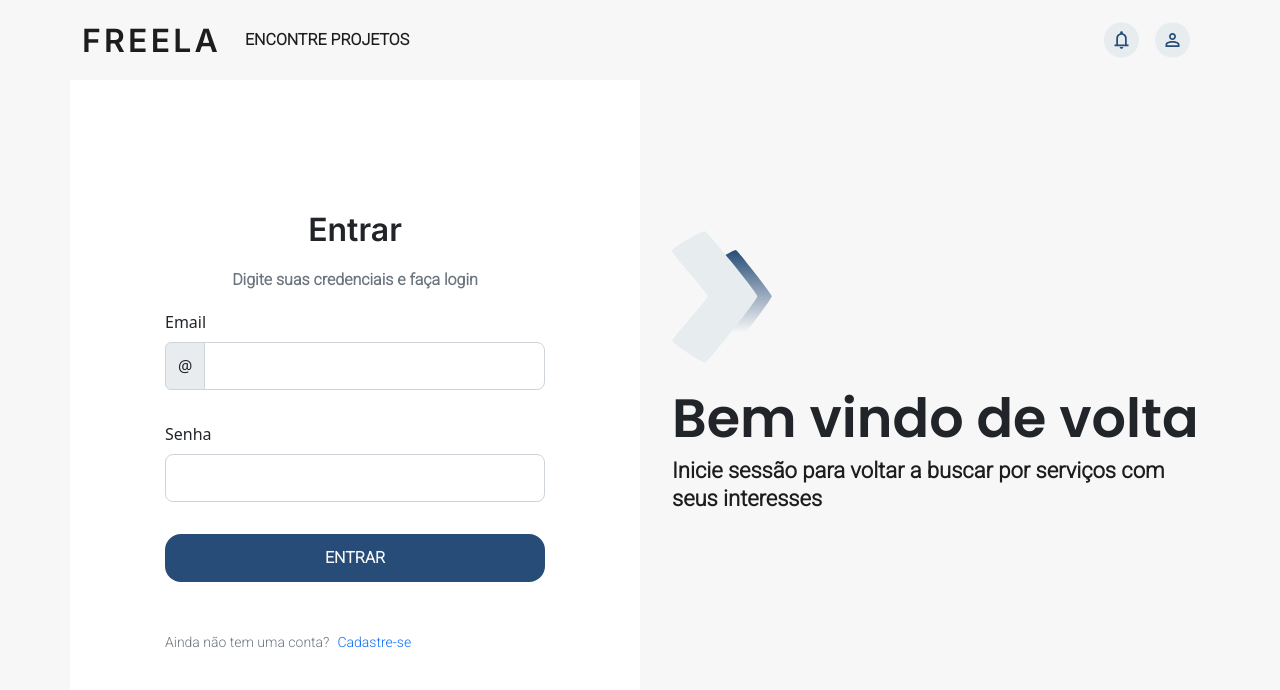
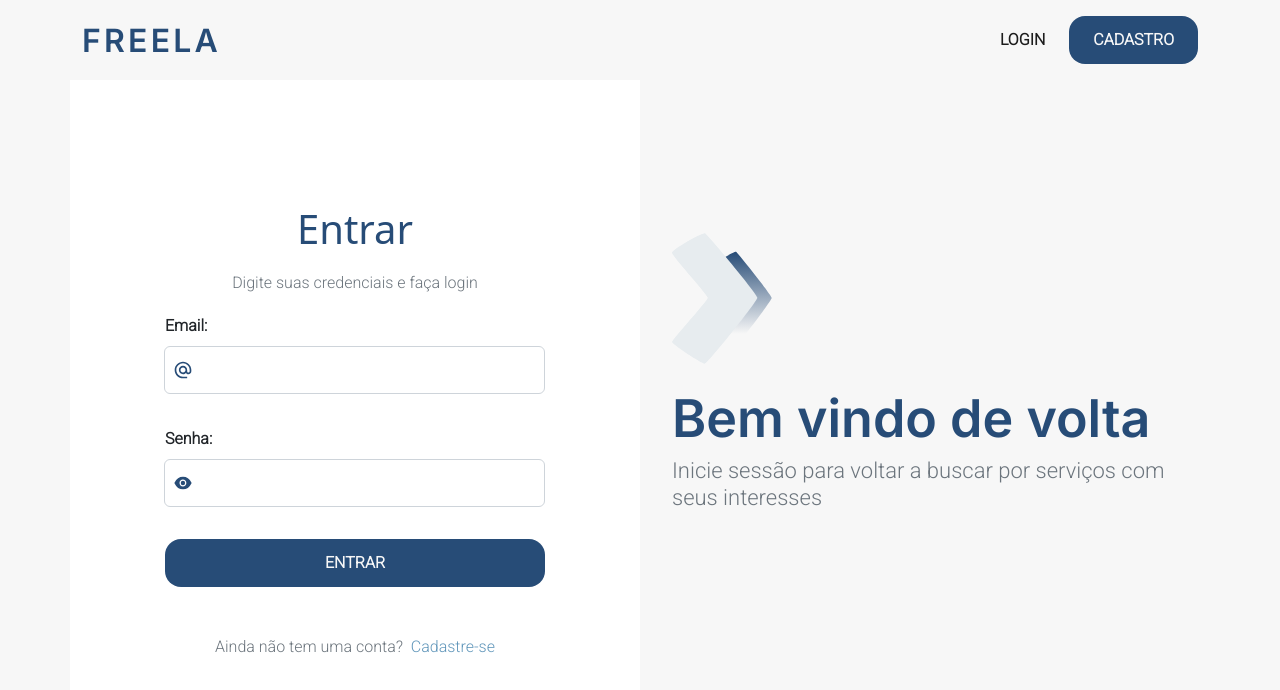
Before and after one commit to FREELA-sptech/FREELA-Web, a React (Vite) app: page /login in a window 1280 px wide. Shown: the top 690 px of the page. Built offline with nearby package versions, Linux system fonts and the light colour scheme.

Commit message:
feat: new alters

```diff
--- a/src/AppRoutes.tsx
+++ b/src/AppRoutes.tsx
@@ -1,4 +1,4 @@
-import { BrowserRouter, Route, Routes } from 'react-router-dom'
+import { BrowserRouter, Navigate, Route, Routes } from 'react-router-dom'
 
 import Header from './shared/components/Header/Header'
 import Login from './pages/Login/Login'
@@ -9,21 +9,27 @@ import Profile from './pages/Profile/Profile'
 import { OrderDetails } from './pages/Order/OrderDetails/OrderDetails'
 import { CreateOrder } from './pages/Order/CreateOrder/CreateOrder'
 import Proposta from './pages/Proposta/Proposta'
+import { AuthContext, AuthProvider } from './context/AuthContext'
+import { useContext, useEffect } from 'react'
 
-const AppRoutes = () => (
+const AppRoutes = () => {
+  const { isAuthenticated } = useContext(AuthContext);
+
+  return (
     <BrowserRouter>
-    <Header authenticated={false}></Header>
+      <Header />
       <Routes>
         <Route path="/" element={<Index />} />
         <Route path="/login" element={<Login />} />
-      <Route path='/home' element={<Home />} />
+        <Route path='/home' element={isAuthenticated ? <Home /> : <Navigate to="/login" />} />
         <Route path="/cadastro" element={<Cadastro />} />
-      <Route path="/perfil" element={<Profile />} />
-      <Route path="/order-details/:id" element={<OrderDetails/>} />
-      <Route path="/create-order" element={<CreateOrder/>} />
-      <Route path="/proposta" element={<Proposta />} />
+        <Route path="/perfil" element={isAuthenticated ? <Profile /> : <Navigate to="/login" />} />
+        <Route path="/order-details/:id" element={isAuthenticated ? <OrderDetails /> : <Navigate to="/login" />} />
+        <Route path="/create-order" element={isAuthenticated ? <CreateOrder /> : <Navigate to="/login" />} />
+        <Route path="/proposta" element={isAuthenticated ? <Proposta /> : <Navigate to="/login" />} />
       </Routes>
     </BrowserRouter>
   )
+}
 
 export default AppRoutes
--- /dev/null
+++ b/src/context/AuthContext.tsx
@@ -0,0 +1,23 @@
+import { ReactNode, createContext, useState } from 'react';
+
+const AuthContext = createContext<any>({});
+
+const AuthProvider = ({ children }: any) => {
+  const [isAuthenticated, setIsAuthenticated] = useState(false);
+
+  const login = () => {
+    setIsAuthenticated(true);
+  }
+
+  const logout = () => {
+    setIsAuthenticated(false);
+  }
+
+  return (
+    <AuthContext.Provider value={{ isAuthenticated, login, logout }}>
+      {children}
+    </AuthContext.Provider>
+  );
+};
+
+export { AuthContext, AuthProvider };
--- a/src/pages/Cadastro/components/UserForm/UserForm.tsx
+++ b/src/pages/Cadastro/components/UserForm/UserForm.tsx
@@ -1,4 +1,7 @@
 import { Col, Form, InputGroup } from "react-bootstrap";
+import { MdAlternateEmail } from "react-icons/md";
+import { AiFillEye, AiOutlineUser } from "react-icons/ai"
+import { BsFillPersonVcardFill, BsFillPersonFill } from "react-icons/bs"
 
 export function UserForm(props: any) {
   // console.log(props.formData)
@@ -16,10 +19,79 @@ export function UserForm(props: any) {
   return (
     <Col className="container-form d-flex flex-column justify-content-center align-items-stretch">
       <Form.Group>
-                <Form.Label>
-                    Usuario
+        <Form.Label className="f-roboto fw-bold">
+          Nome:
         </Form.Label>
+        <InputGroup>
+          <AiOutlineUser
+            className="position-absolute ms-2 h-100"
+            style={{ zIndex: 99 }}
+            fill="#274C77"
+            size={"20px"}
+          />
           <Form.Control
+            className="rounded"
+            style={{
+              paddingLeft: "35px"
+            }}
+            onChange={(e) => setField("name", e.target.value)}
+            name="name"
+            value={props.formData.name}
+            size="lg"
+            type="name"
+            isInvalid={!!props.errors.name}
+          />
+          <Form.Control.Feedback type="invalid">
+            {props.errors.name}
+          </Form.Control.Feedback>
+        </InputGroup>
+      </Form.Group>
+      <Form.Group>
+        <Form.Label className="f-roboto fw-bold">
+          CPF:
+        </Form.Label>
+        <InputGroup hasValidation>
+          <BsFillPersonVcardFill
+            className="position-absolute ms-2 h-100"
+            style={{ zIndex: 99 }}
+            fill="#274C77"
+            size={"20px"}
+          />
+          <Form.Control
+            className="rounded"
+            style={{
+              paddingLeft: "35px"
+            }}
+            onChange={(e) => setField("cpf", e.target.value)}
+            name="cpf"
+            size="lg"
+            type="text"
+            placeholder=""
+            value={props.formData.cpf}
+            aria-describedby="inputGroupPrepend"
+            isInvalid={!!props.errors.cpf}
+          />
+          <Form.Control.Feedback type="invalid">
+            {props.errors.cpf}
+          </Form.Control.Feedback>
+        </InputGroup>
+      </Form.Group>
+      <Form.Group>
+        <Form.Label className="f-roboto fw-bold">
+          Usuario:
+        </Form.Label>
+        <InputGroup>
+          <BsFillPersonFill
+            className="position-absolute ms-2 h-100"
+            style={{ zIndex: 99 }}
+            fill="#274C77"
+            size={"20px"}
+          />
+          <Form.Control
+            className="rounded"
+            style={{
+              paddingLeft: "35px"
+            }}
             onChange={(e) => setField("userName", e.target.value)}
             name="userName"
             size="lg"
@@ -30,30 +102,24 @@ export function UserForm(props: any) {
           <Form.Control.Feedback type="invalid">
             {props.errors.userName}
           </Form.Control.Feedback>
+        </InputGroup>
       </Form.Group>
       <Form.Group>
-                <Form.Label>
-                    Nome
-                </Form.Label>
-                <Form.Control
-                    onChange={(e) => setField("name", e.target.value)}
-                    name="name"
-                    value={props.formData.name}
-                    size="lg"
-                    type="name"
-                    isInvalid={!!props.errors.name}
-                />
-                <Form.Control.Feedback type="invalid">
-                    {props.errors.name}
-                </Form.Control.Feedback>
-            </Form.Group>
-            <Form.Group>
-                <Form.Label>
-                    Email
+        <Form.Label className="f-roboto fw-bold">
+          Email:
         </Form.Label>
         <InputGroup hasValidation>
-                    <InputGroup.Text id="inputGroupPrepend">@</InputGroup.Text>
+          <MdAlternateEmail
+            className="position-absolute ms-2 h-100"
+            style={{ zIndex: 99 }}
+            fill="#274C77"
+            size={"20px"}
+          />
           <Form.Control
+            className="rounded"
+            style={{
+              paddingLeft: "35px"
+            }}
             onChange={(e) => setField("email", e.target.value)}
             name="email"
             size="lg"
@@ -69,30 +135,21 @@ export function UserForm(props: any) {
         </InputGroup>
       </Form.Group>
       <Form.Group>
-                <Form.Label>
-                    CPF
+        <Form.Label className="f-roboto fw-bold">
+          Senha:
         </Form.Label>
-                <InputGroup hasValidation>
+        <InputGroup>
+          <AiFillEye
+            className="position-absolute ms-2 h-100"
+            style={{ zIndex: 99 }}
+            fill="#274C77"
+            size={"20px"}
+          />
           <Form.Control
-                        onChange={(e) => setField("cpf", e.target.value)}
-                        name="cpf"
-                        size="lg"
-                        type="text"
-                        placeholder=""
-                        value={props.formData.cpf}
-                        aria-describedby="inputGroupPrepend"
-                        isInvalid={!!props.errors.cpf}
-                    />
-                    <Form.Control.Feedback type="invalid">
-                        {props.errors.cpf}
-                    </Form.Control.Feedback>
-                </InputGroup>
-            </Form.Group>
-            <Form.Group>
-                <Form.Label>
-                    Senha
-                </Form.Label>
-                <Form.Control
+            className="rounded"
+            style={{
+              paddingLeft: "35px"
+            }}
             onChange={(e) => setField("password", e.target.value)}
             size="lg"
             type="password"
@@ -103,6 +160,7 @@ export function UserForm(props: any) {
           <Form.Control.Feedback type="invalid">
             {props.errors.password}
           </Form.Control.Feedback>
+        </InputGroup>
       </Form.Group>
     </Col>
 
--- a/src/pages/Login/Login.tsx
+++ b/src/pages/Login/Login.tsx
@@ -14,13 +14,13 @@ function Login() {
           <Col className="text-container d-none d-md-flex flex-column align-items-start justify-content-center" md={6} lg={6}>
             <Figure>
               <Figure.Image
-              width={"100px"}
+                width={"100px"}
                 src="/assets/images/banner-icon.svg"
               />
             </Figure>
             <div className="w-100">
-            <h1 className="big-title">Bem vindo de volta</h1>
-            <h1 className="category">Inicie sessão para voltar a buscar por serviços com seus interesses</h1>
+              <h1 className="f-inter f-52 dark-contrast-color">Bem vindo de volta</h1>
+              <h1 className="f-roboto f-22 aditional-color fw-normal">Inicie sessão para voltar a buscar por serviços com seus interesses</h1>
             </div>
           </Col>
         </Row>
--- a/src/pages/Login/components/CardLogin/CardLogin.tsx
+++ b/src/pages/Login/components/CardLogin/CardLogin.tsx
@@ -2,30 +2,35 @@ import { Alert, Card, Col, Form, InputGroup, Toast } from "react-bootstrap";
 import "./style.scss"
 import ButtonBase from "../../../../shared/components/ButtonBase/ButtonBase";
 import { Link, useNavigate } from "react-router-dom";
-import { useState } from "react";
+import { useContext, useState } from "react";
 import { login } from "../../../../services/userService";
 import { emailValidation, notBlank, passwordValidation } from "../../../../shared/scripts/validators";
+import { AuthContext } from "../../../../context/AuthContext";
+import { AiFillEye } from "react-icons/ai";
+import { MdAlternateEmail } from "react-icons/md";
 
 function CardLogin() {
-  const [messageError,setMessageError] = useState("");
-  const [messageSuccess,setMessageSuccess] = useState("");
+  const [messageError, setMessageError] = useState("");
+  const [messageSuccess, setMessageSuccess] = useState("");
+  const [errors, setErrors] = useState<any>({});
+  const navigate = useNavigate();
+  const { login } = useContext(AuthContext);
+
   const [formData, setFormData] = useState({
     email: '',
     password: ''
   });
-  const [errors, setErrors] = useState({});
-  const navigate = useNavigate();
 
   const setField = (field: any, value: any) => {
     setFormData({
       ...formData, [field]: value
     })
+
     if (!!errors[field]) {
       setErrors({
         ...errors, [field]: null
       })
     }
-
   }
 
   const validateForm = () => {
@@ -62,11 +67,12 @@ function CardLogin() {
       } else {
         const response = await login(formData);
         if (response.status == 200) {
-          if(response.data == ""){
+          if (response.data == "") {
             setMessageError("Email ou senha inválida, por favor tente novamente")
             return messageError;
           }
-          setMessageError("");
+          setMessageError("")
+          login()
           navigate("/home")
         }
       }
@@ -78,19 +84,28 @@ function CardLogin() {
   return (
     <Col xs={12} md={6} className="form-login-background d-flex justify-content-center">
       <Col xs={10} lg={8} className="card-login d-flex flex-column align-items-center justify-content-center">
-        <h1 className="title text-center">Entrar</h1>
-        <h1 className="text-muted subtitle text-center">Digite suas credenciais e faça login</h1>
+        <h1 className="f-32 dark-contrast-color text-center">Entrar</h1>
+        <h1 className="text-muted f-roboto aditional-color f-16 text-center">Digite suas credenciais e faça login</h1>
         <Form onSubmit={handleSubmit} className="form d-flex w-100 flex-column justify-content-center">
           <Alert variant={"danger"} show={!!messageError}>
             {messageError}
           </Alert>
           <Form.Group>
-            <Form.Label>
-              Email
+            <Form.Label className="f-roboto fw-bold">
+              Email:
             </Form.Label>
             <InputGroup hasValidation>
-              <InputGroup.Text id="inputGroupPrepend">@</InputGroup.Text>
+              <MdAlternateEmail
+                className="position-absolute ms-2 h-100"
+                style={{ zIndex: 99 }}
+                fill="#274C77"
+                size={"20px"}
+              />
               <Form.Control
+                className="rounded"
+                style={{
+                  paddingLeft: "35px"
+                }}
                 onChange={(e) => setField("email", e.target.value)}
                 name="email"
                 size="lg"
@@ -105,10 +120,21 @@ function CardLogin() {
             </InputGroup>
           </Form.Group>
           <Form.Group>
-            <Form.Label>
-              Senha
+            <Form.Label className="f-roboto fw-bold">
+              Senha:
             </Form.Label>
+            <InputGroup hasValidation>
+              <AiFillEye
+                className="position-absolute ms-2 h-100"
+                style={{ zIndex: 99 }}
+                fill="#274C77"
+                size={"20px"}
+              />
               <Form.Control
+                className="rounded"
+                style={{
+                  paddingLeft: "35px"
+                }}
                 onChange={(e) => setField("password", e.target.value)}
                 size="lg"
                 type="password"
@@ -118,10 +144,11 @@ function CardLogin() {
               <Form.Control.Feedback type="invalid">
                 {errors.password}
               </Form.Control.Feedback>
+            </InputGroup>
           </Form.Group>
           <button className="button-base primary-standart" type="submit">Entrar</button>
           <Form.Text className="summary mt-3 text-center w-100 d-block">
-            <p className="d-flex justify-content-start gap-2">Ainda não tem uma conta? <Link to='/cadastro' className="destak-color">Cadastre-se</Link></p>
+            <p className="f-roboto f-16 aditional-color">Ainda não tem uma conta? &nbsp;<Link to='/cadastro' className="f-roboto f-16 contrast-color">Cadastre-se</Link></p>
           </Form.Text>
         </Form>
       </Col>
--- a/src/shared/components/Header/Header.tsx
+++ b/src/shared/components/Header/Header.tsx
@@ -1,67 +1,15 @@
 import { Link } from 'react-router-dom';
 import './style.scss'
 import { Container, Figure, Nav, Navbar, Offcanvas, Row } from 'react-bootstrap';
-import { useState } from 'react';
-import { MdOutlineNotifications, MdPersonOutline } from 'react-icons/md';
+import { useContext, useEffect, useState } from 'react';
+import { AuthContext } from '../../../context/AuthContext';
 
-function Header(props: any) {
+function Header() {
   const [menuIsOpen, setMenuIsOpen] = useState(false)
+  const { isAuthenticated } = useContext(AuthContext);
 
   const handleClose = () => setMenuIsOpen(false)
   const handleOpen = () => setMenuIsOpen(true)
-
-  if (props.authenticated) {
-    return (
-      <Navbar
-        expand='xl'
-        className='py-3 header-background'
-        sticky='top'
-      >
-        <Container fluid>
-          <Link to='/' className='logo' onClick={handleClose}>
-            FREELA
-          </Link>
-          <Navbar.Toggle
-            aria-controls='control-show-right-side-menu'
-            className='p-0'
-            onClick={handleOpen} />
-          <Navbar.Offcanvas
-            id='control-show-right-side-menu'
-            aria-labelledby='control-show-label-menu'
-            placement="end"
-            restoreFocus={false}
-            show={menuIsOpen}
-            onHide={handleClose}
-          >
-            <Offcanvas.Header closeButton className='justify-content-end'>
-            </Offcanvas.Header>
-            <Offcanvas.Body>
-              <Nav className="text-center justify-content-xl-end flex-grow-1 gap-xl-3">
-                <Link to='/cadastro' onClick={handleClose}>
-                  <div className='fill-icon'>
-                    <MdOutlineNotifications
-                      fill='#274c77'
-                      size={"32px"}
-                    />
-                  </div>
-                  <p className="d-lg-none">Notificações</p>
-                </Link>
-                <Link to='/login' onClick={handleClose}>
-                  <div className='fill-icon'>
-                    <MdPersonOutline
-                      fill='#274C77'
-                      size={"32px"}
-                    />
-                  </div>
-                  <p className='d-lg-none'>Meu Perfil</p>
-                </Link>
-              </Nav>
-            </Offcanvas.Body>
-          </Navbar.Offcanvas>
-        </Container>
-      </Navbar>
-    )
-  }
 
   return (
     <Navbar
@@ -70,13 +18,19 @@ function Header(props: any) {
       sticky='top'
     >
       <Container>
-        <Link to='/' className='logo' onClick={handleClose}>
+        <Link to='/' className='logo dark-contrast-color' onClick={handleClose}>
           FREELA
         </Link>
+        {isAuthenticated && (
+          <>
             <Link to='/home' className='tertiary-text d-none d-xl-block' onClick={handleClose}>
               Encontre projetos
             </Link>
+          </>
+        )}
         <Row className='d-flex flex-grow-1 flex-nowrap m-0 justify-content-end align-items-center'>
+          {isAuthenticated && (
+            <>
               <Link to='/perfil' className='w-auto px-2 d-xl-none' onClick={handleClose}>
                 <Figure.Image
                   width='35px'
@@ -95,6 +49,8 @@ function Header(props: any) {
                   className="m-0"
                 />
               </Link>
+            </>
+          )}
           <Navbar.Toggle
             aria-controls='control-show-right-side-menu'
             className='p-0 w-auto'
@@ -112,7 +68,7 @@ function Header(props: any) {
           </Offcanvas.Header>
           <Offcanvas.Body>
             <Nav className="text-center justify-content-xl-end flex-grow-1">
-              {false ? (
+              {!isAuthenticated ? (
                 <>
                   <Link to='/login' className='tertiary-text' onClick={handleClose}>
                     login
--- a/src/shared/styles/_typography.scss
+++ b/src/shared/styles/_typography.scss
@@ -70,6 +70,10 @@
   font-size: 42px !important;
 }
 
+.f-52 {
+  font-size: 52px !important;
+}
+
 .f-roboto {
   font-family: 'Roboto' !important;
 }
```
Also changed, not shown: src/App.tsx (+6 -1 lines), src/pages/Cadastro/Cadastro.tsx (+17 -10 lines). Lines whose indentation alone changed are shown as unchanged.
